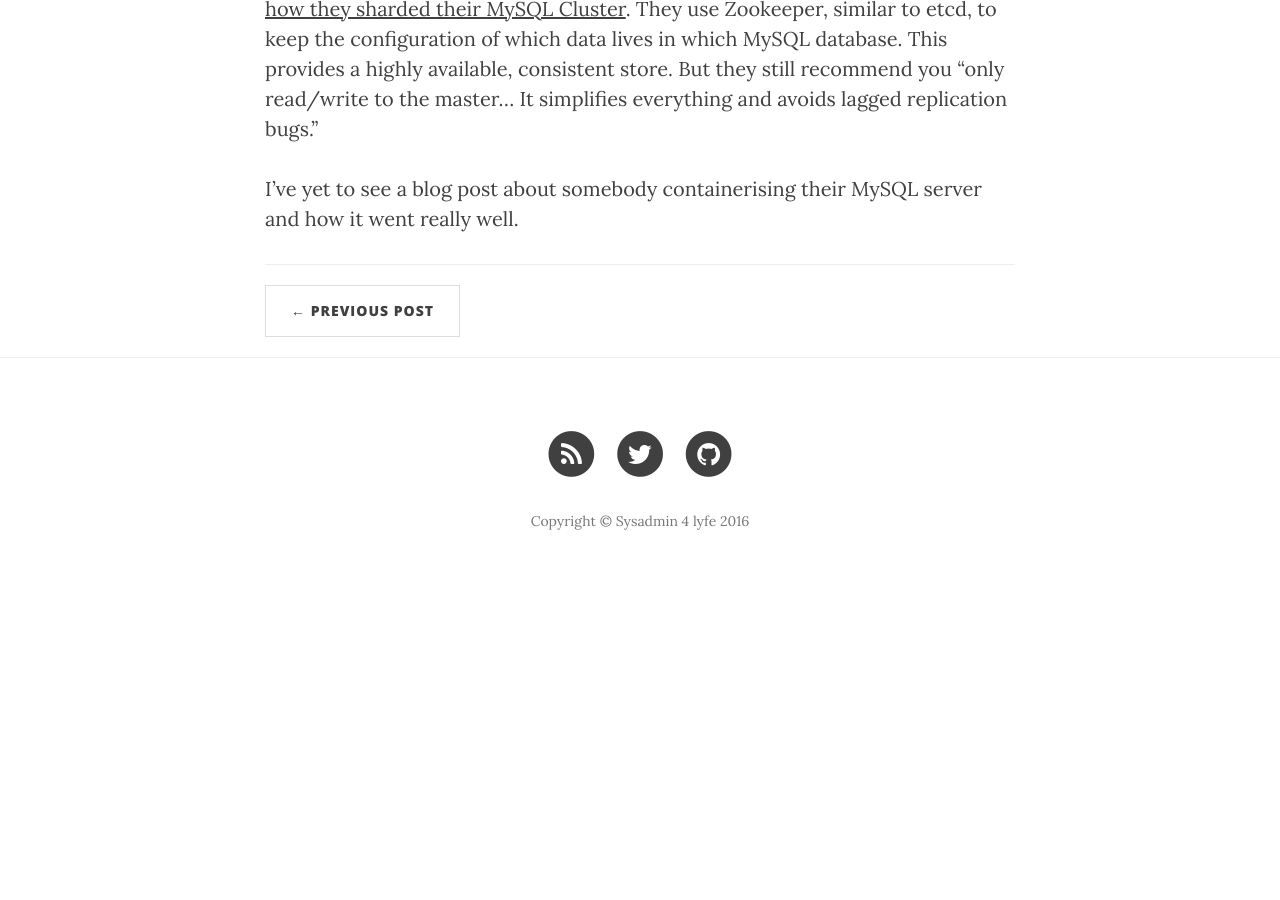
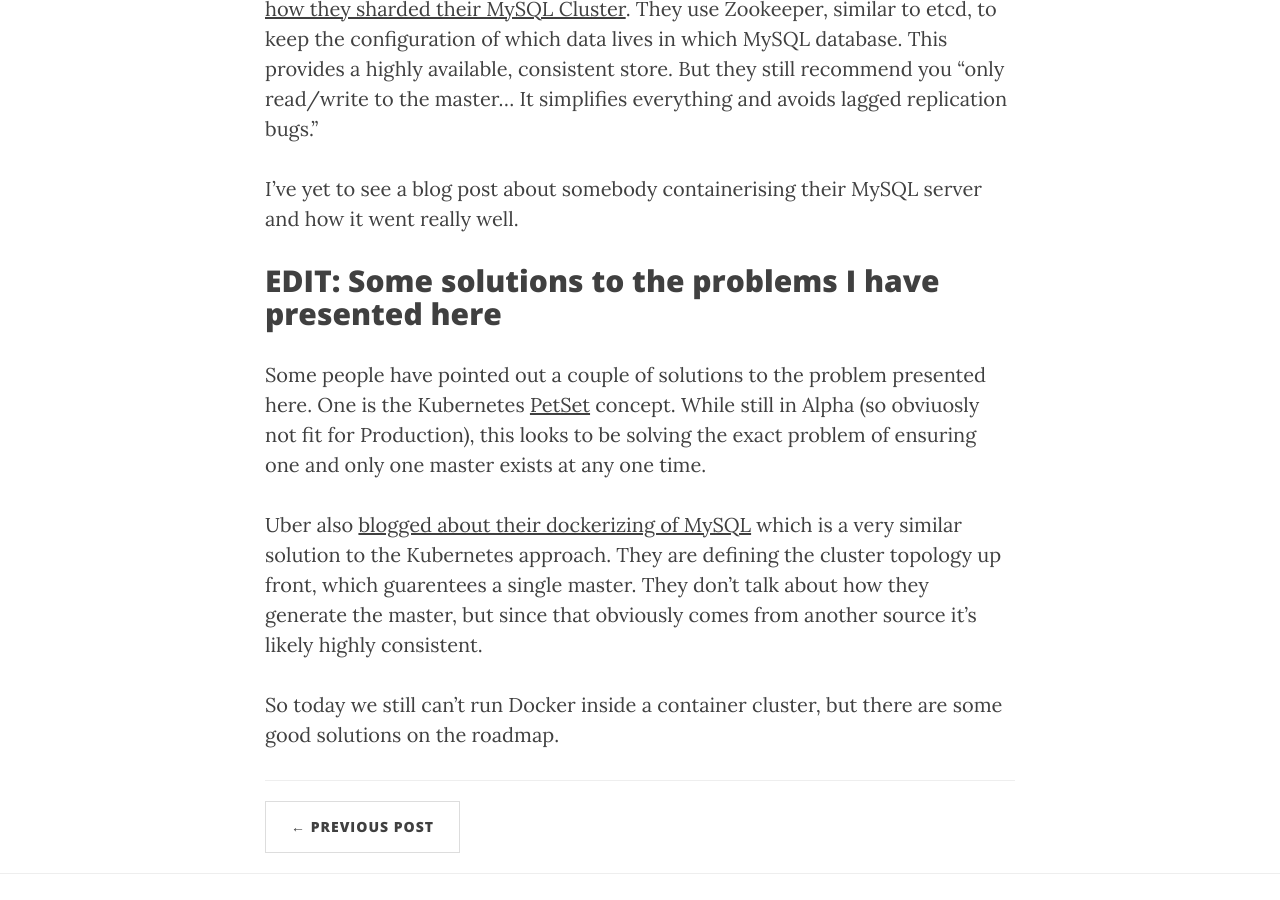
Before and after one commit to nemski/nemski.github.com, a Jekyll site: the page built from _posts/2016-11-07-thou-shalt-not-run-a-database-inside-a-container.markdown, in a window 1280 px wide and 900 px high, scrolled down 2684 px. Built offline with Jekyll 4.4.1, drawn with Linux system fonts in a browser that asks for light colours; nearby versions of some CDN libraries; library files that are not in the unit come from our copies; before the commit the page ends 3281 px from its top, so only the background shows below that.

Commit message:
A light on the hill

```diff
--- a/_posts/2016-11-07-thou-shalt-not-run-a-database-inside-a-container.markdown
+++ b/_posts/2016-11-07-thou-shalt-not-run-a-database-inside-a-container.markdown
@@ -35,3 +35,11 @@
 If you find yourself wanting to learn more I highly recommend Pintrest's blog on [how they sharded their MySQL Cluster](https://engineering.pinterest.com/blog/sharding-pinterest-how-we-scaled-our-mysql-fleet). They use Zookeeper, similar to etcd, to keep the configuration of which data lives in which MySQL database. This provides a highly available, consistent store. But they still recommend you "only read/write to the master... It simplifies everything and avoids lagged replication bugs."
 
 I've yet to see a blog post about somebody containerising their MySQL server and how it went really well.
+
+## EDIT: Some solutions to the problems I have presented here
+
+Some people have pointed out a couple of solutions to the problem presented here. One is the Kubernetes [PetSet](http://kubernetes.io/docs/user-guide/petset/) concept. While still in Alpha (so obviuosly not fit for Production), this looks to be solving the exact problem of ensuring one and only one master exists at any one time.
+
+Uber also [blogged about their dockerizing of MySQL](https://eng.uber.com/dockerizing-mysql/) which is a very similar solution to the Kubernetes approach. They are defining the cluster topology up front, which guarentees a single master. They don't talk about how they generate the master, but since that obviously comes from another source it's likely highly consistent.
+
+So today we still can't run Docker inside a container cluster, but there are some good solutions on the roadmap.
```
